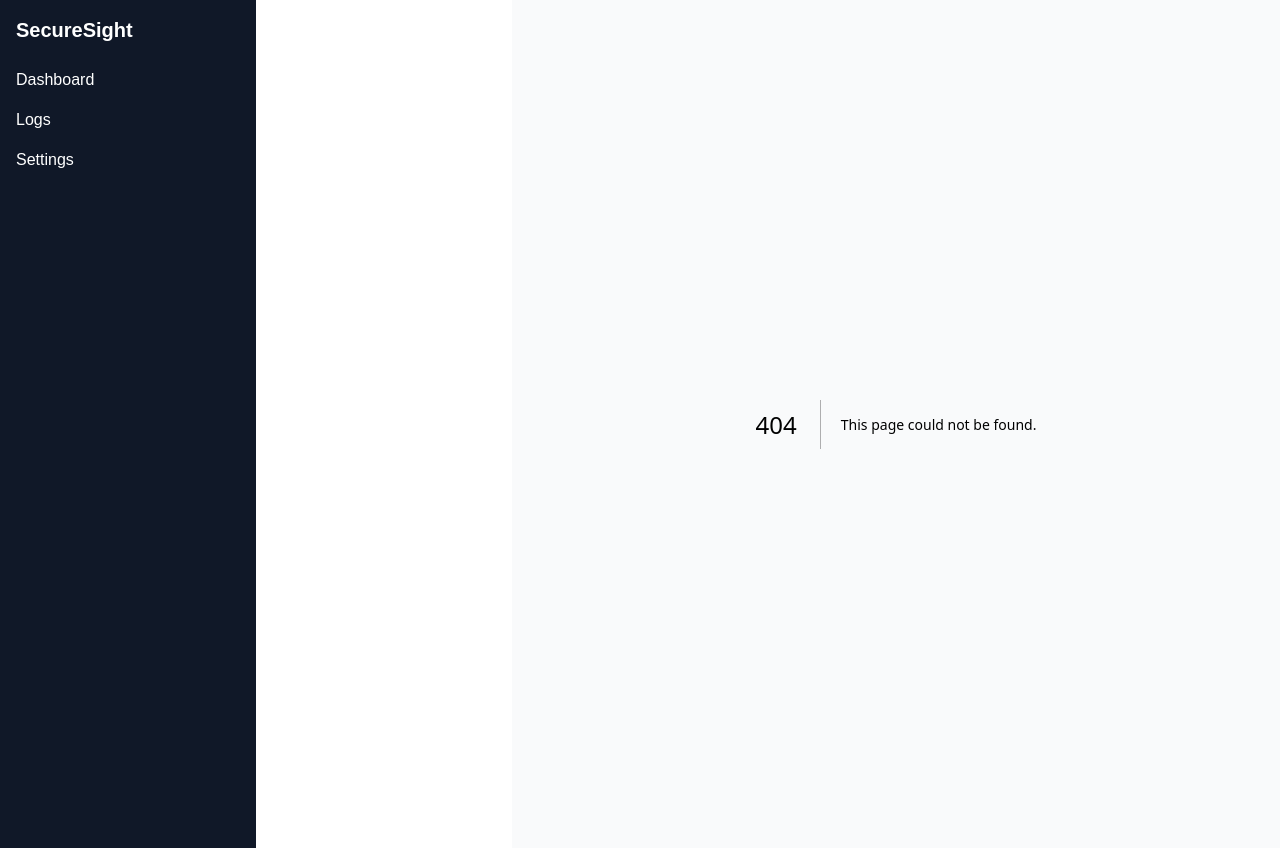
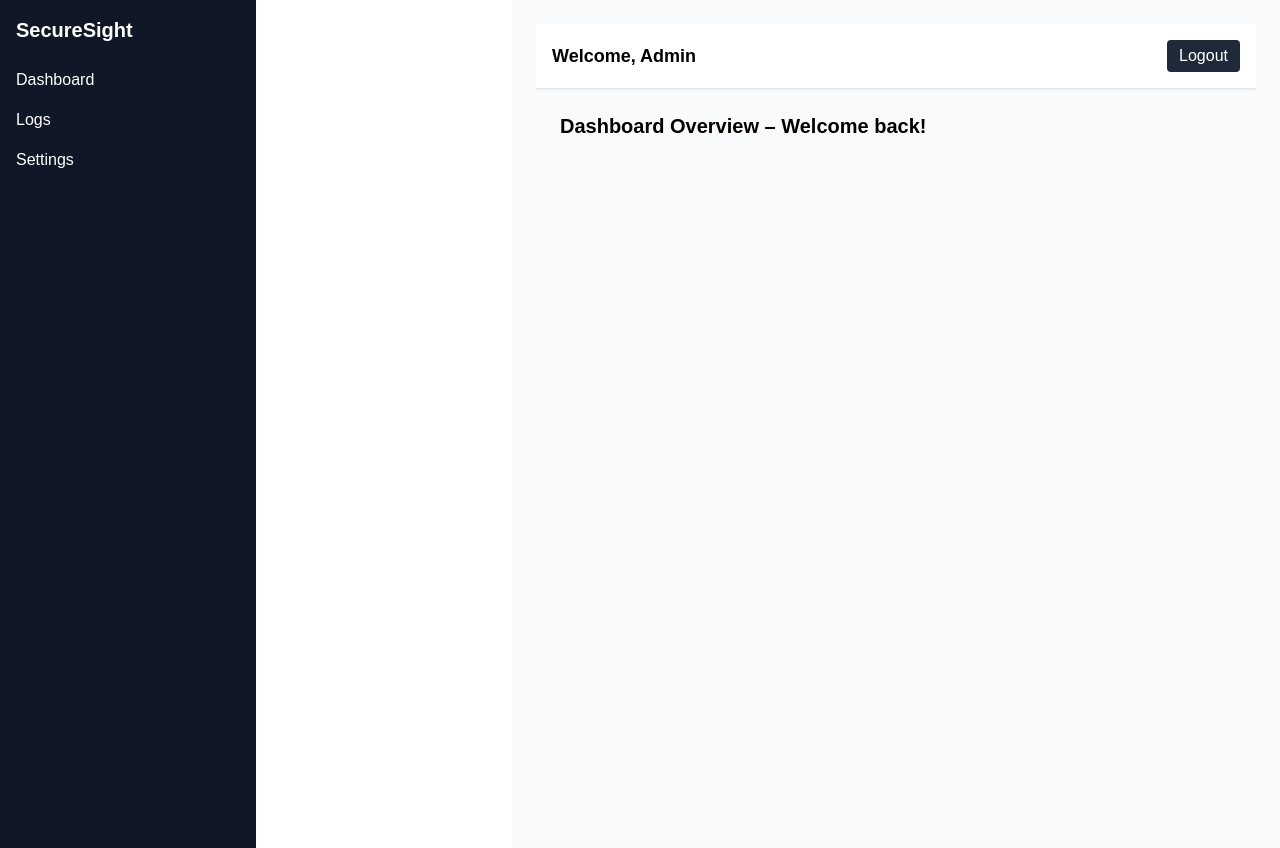
Before and after one commit to AnjumSunkesula/secure-sight-dashboard, a Next.js app: page /dashboard in a window 1280 px wide. Before the commit this address had no page. Built offline with nearby package versions, Linux system fonts and the light colour scheme.

Commit message:
created layout,page,dashboardLayout.jsx files

```diff
--- /dev/null
+++ b/src/app/dashboard/layout.jsx
@@ -0,0 +1,5 @@
+import DashboardLayout from '../../components/DashboardLayout';
+
+export default function Layout({ children }) {
+  return <DashboardLayout>{children}</DashboardLayout>;
+}
--- /dev/null
+++ b/src/app/dashboard/page.jsx
@@ -0,0 +1,7 @@
+export default function DashboardHome() {
+  return (
+    <div className="text-xl font-semibold">
+      Dashboard Overview – Welcome back!
+    </div>
+  );
+}
--- /dev/null
+++ b/src/components/DashboardLayout.jsx
@@ -0,0 +1,12 @@
+import Header from "./Header";
+
+export default function DashboardLayout({ children }) {
+  return (
+    <div className="flex h-screen bg-background text-foreground">
+      <div className="flex-1 flex flex-col overflow-hidden">
+        <Header />
+        <main className="flex-1  p-6 overflow-y-auto">{children}</main>
+      </div>
+    </div>
+  );
+}
```
